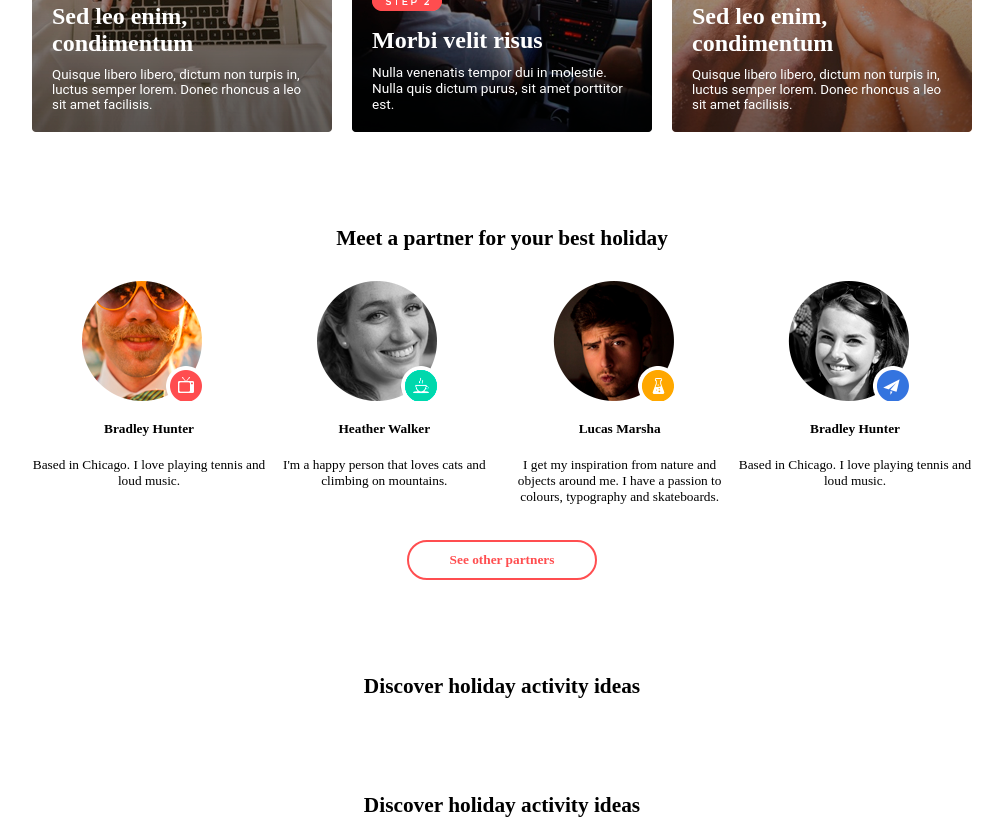
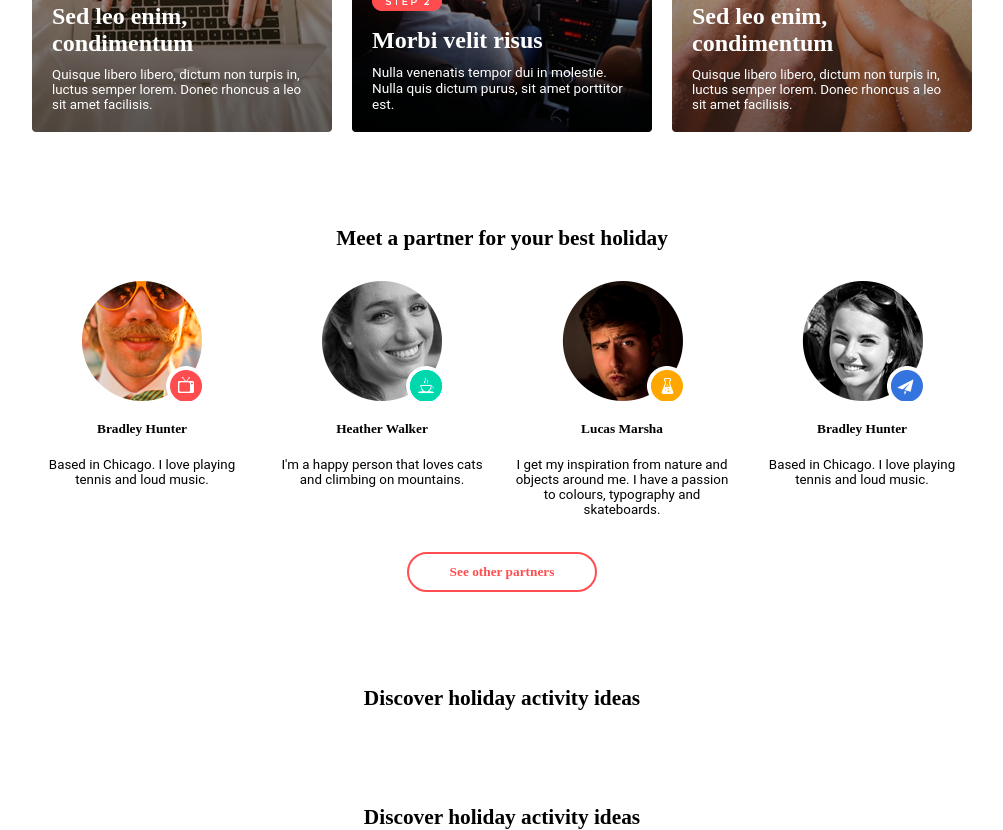
Before and after one commit to KrokG/bem, a plain HTML site: page index.html in a window 1280 px wide. Shown: the part 1123-1953 px from the top of the page, without its empty margins (138-1141 px from the left). Drawn offline with Linux system fonts and the light colour scheme.

Commit message:
added fonts-link

```diff
--- a/index.html
+++ b/index.html
@@ -4,6 +4,10 @@
 		<title></title>
 		<link rel="stylesheet" type="text/css" href="style.css">
 		<link rel="stylesheet" type="text/css" href="mobile.css">
+		<link rel="preload" href="fonts/cicle_fina-webfont.svg" as="font" type="image/svg+xml" crossorigin="anonymous">
+		<link rel="stylesheet" type="font/ttf" href="fonts/Montserrat Regular.ttf">
+		<link rel="stylesheet" type="font/ttf" href="fonts/MotserratBold.ttf">
+		<link rel="stylesheet" type="font/ttf" href="fonts/Roboto.ttf">
 	</head>
 	<body class="page">
 		<div class="page__backgraund">
--- a/style.css
+++ b/style.css
@@ -164,7 +164,7 @@
 }
 
 .person{
-	width: 234px;
+	width: 220px;
 }
 
 .person_style-img{
@@ -197,6 +197,7 @@
 }
 
 .person__about{
+	font-family: Roboto;
 	text-align: center;
 	font-size: 10pt;
 	margin-top: 20px;
```
Also changed, not shown: fonts/Montserrat Regular.ttf (added), fonts/MotserratBold.ttf (added), fonts/Roboto.ttf (added).
